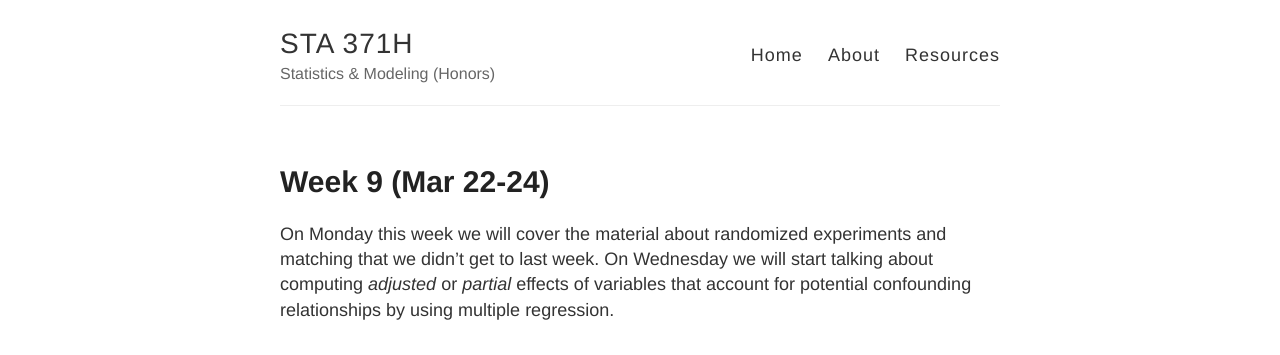
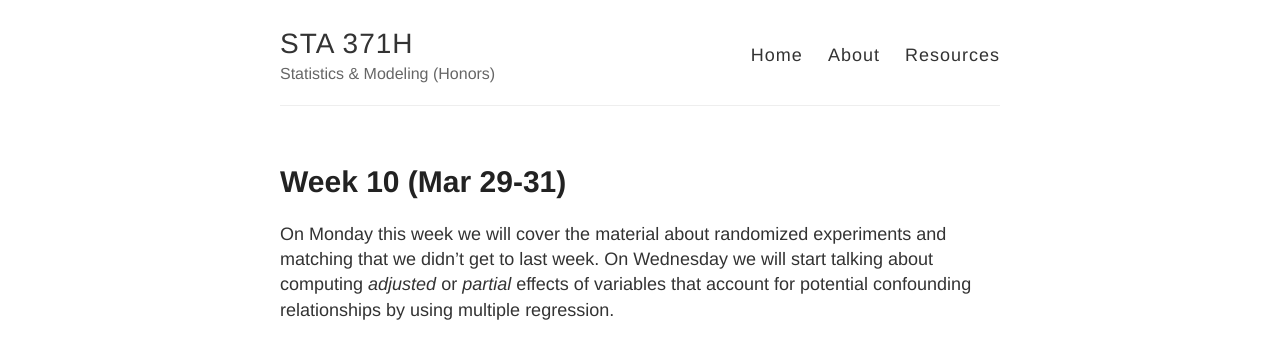
Before and after one commit to jaredsmurray/sta371h, a Jekyll site: the page built from docs/_posts/2021-03-28-Week-10.md, in a window 1280 px wide. Shown: the top 355 px of the page. Built offline with Jekyll 4.4.1, drawn with Linux system fonts in a browser that asks for light colours.

Commit message:
Update 2021-03-28-Week-10.md

```diff
--- a/docs/_posts/2021-03-28-Week-10.md
+++ b/docs/_posts/2021-03-28-Week-10.md
@@ -1,6 +1,6 @@
 ---
 layout: post
-title: Week 9 (Mar 22-24)
+title: Week 10 (Mar 29-31)
 ---
 
 On Monday this week we will cover the material about randomized experiments and matching that we didn't get to last week.
```
